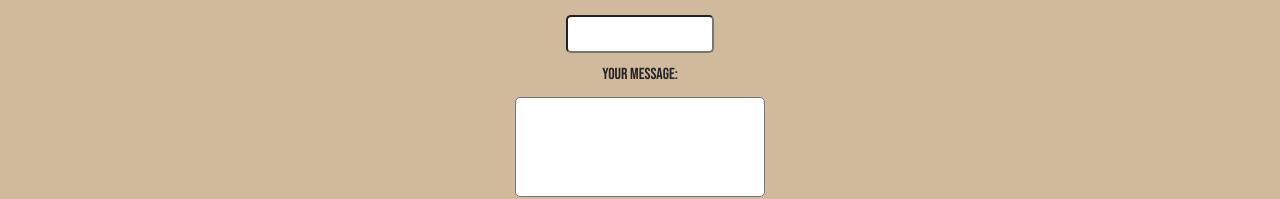
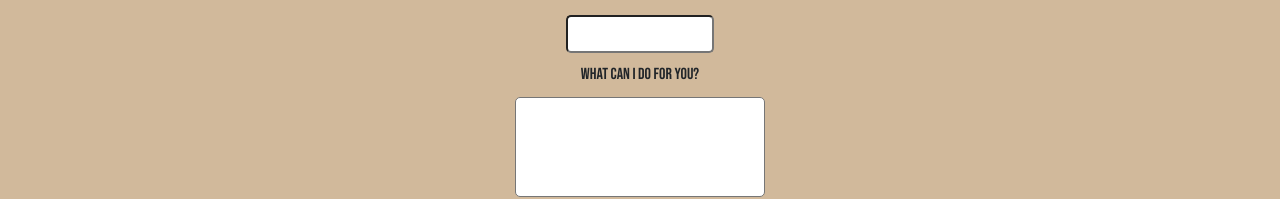
Before and after one commit to joji-harada/portfolio, a React (Create React App) app: page / in a window 1280 px wide. Shown: the part 1808-2007 px from the top of the page. Built offline with nearby package versions, Linux system fonts and the light colour scheme.

Commit message:
updated form text

```diff
--- a/src/components/Sections/Contact.js
+++ b/src/components/Sections/Contact.js
@@ -38,7 +38,7 @@ export default class MyForm extends React.Component {
                     fontWeight: 400,
                     borderRadius: '5px'}}
                 />
-            <label style={{ margin: '10px 0' }}>Your Message:</label>
+            <label style={{ margin: '10px 0' }}>What can I do for you?</label>
                 <textarea
                 type="text"
                 name="message"
```
